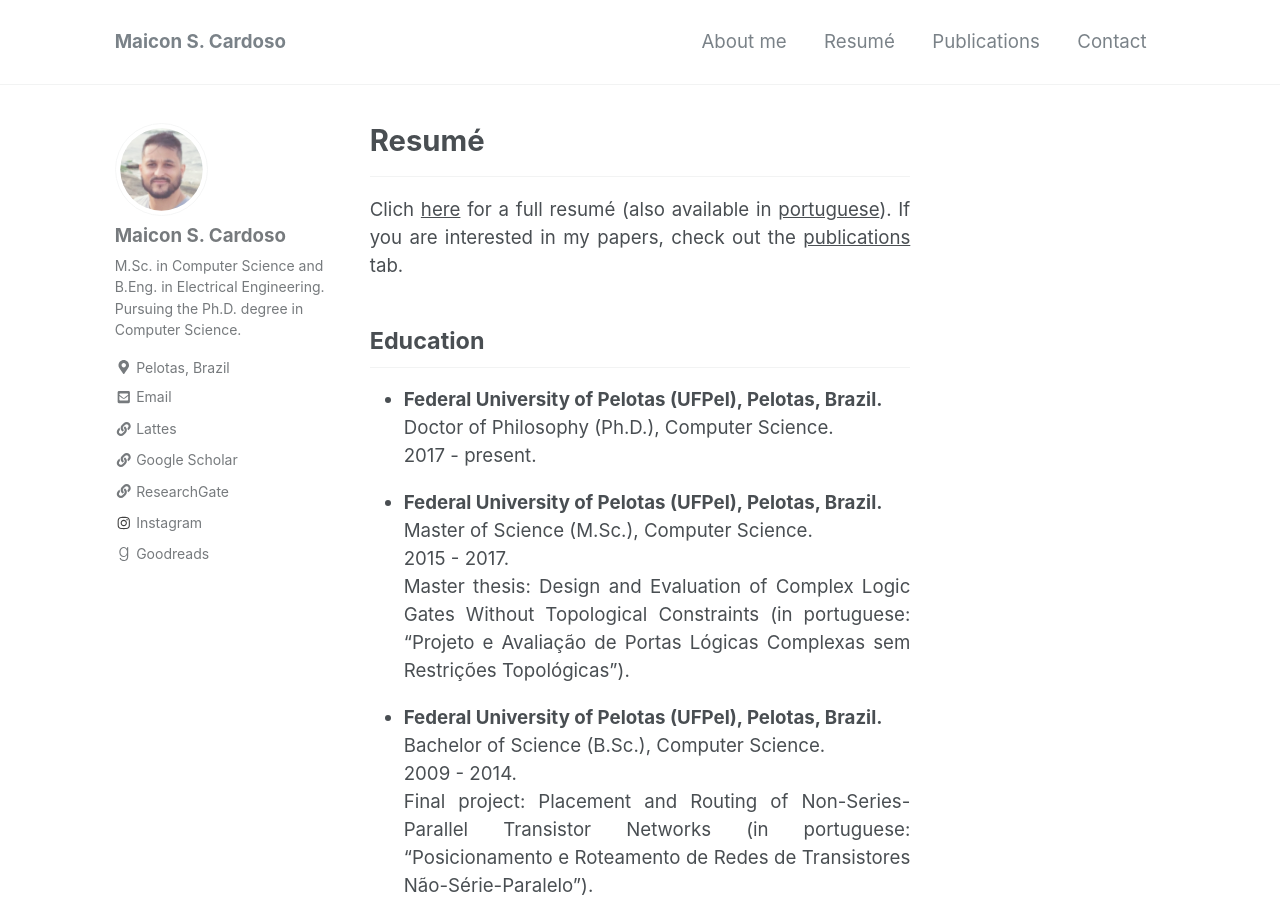
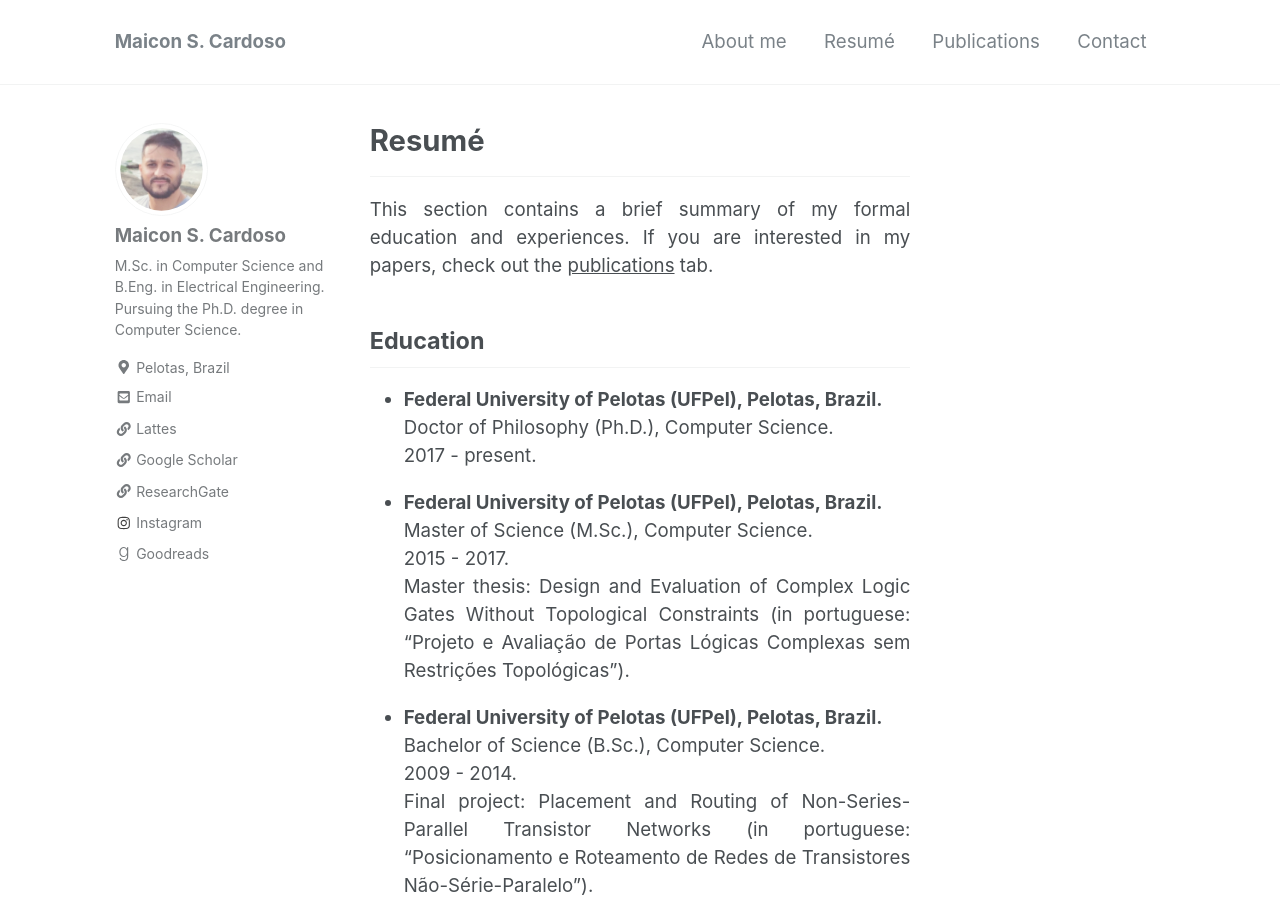
Before and after one commit to maiconsc/me, a Jekyll site: the page built from _pages/resume.MD, in a window 1280 px wide and 900 px high. Built offline with Jekyll 4.4.1, drawn with Linux system fonts in a browser that asks for light colours; nearby versions of some CDN libraries; our own code applies the rules of GitHub Pages for plain Markdown files.

Commit message:
pequenas alterações no texto do resumo

```diff
--- a/_pages/resume.MD
+++ b/_pages/resume.MD
@@ -9,7 +9,7 @@ permalink: /resume/
 
 <hr>
 
-Clich [here](http://buscatextual.cnpq.br/buscatextual/visualizacv.do?id=K8755733D3&idiomaExibicao=2){:target="\_blank"} for a full resumé (also available in [portuguese](http://buscatextual.cnpq.br/buscatextual/visualizacv.do?id=K8755733D3){:target="\_blank"}). If you are interested in my papers, check out the [publications](/publications/) tab.
+This section contains a brief summary of my formal education and experiences. If you are interested in my papers, check out the [publications](/publications/) tab.
 {: .text-justify}
 
 ## Education
```
Also changed, not shown: _pages/publications.MD (+1 -1 lines).
